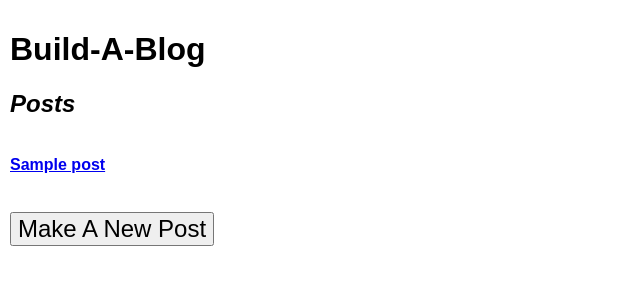
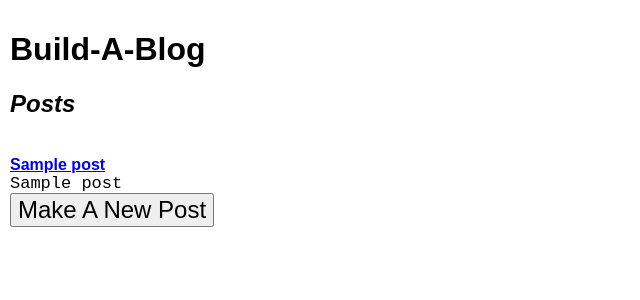
Before and after one commit to DaleAA/build-a-blog, a Python web app: template templates/frontpage.html in a window 1280 px wide. Shown: the top 300 px of the page, without its empty margins (0-640 px from the left). Run offline with Jinja, Linux system fonts and the light colour scheme; the template is opened without the code that fills it: most values are stand-ins (such as "Sample title", 1, 10 or a date in 2020).

Commit message:
repair faulty line break on frontpage.html

```diff
--- a/templates/frontpage.html
+++ b/templates/frontpage.html
@@ -6,7 +6,7 @@
   {% for post in posts %}
       <div class = "post">
         <div class = "post-title"><a href = "/blog/{{post.key().id()}}">{{post.title}}</a></div>
-        <pre class="post-body"><{{post.post}}</pre>
+        <pre class="post-body">{{post.post}}</pre>
       </div>
   {% endfor %}
 
--- a/templates/newposts.html
+++ b/templates/newposts.html
@@ -18,7 +18,7 @@
 
   <div class="error">{{error}}</div>
 
-  <input type="submit">
+  <input type="submit" value = "Submit Post">
 
 </form>
 </br>
```
Also changed, not shown: 1 other file.
